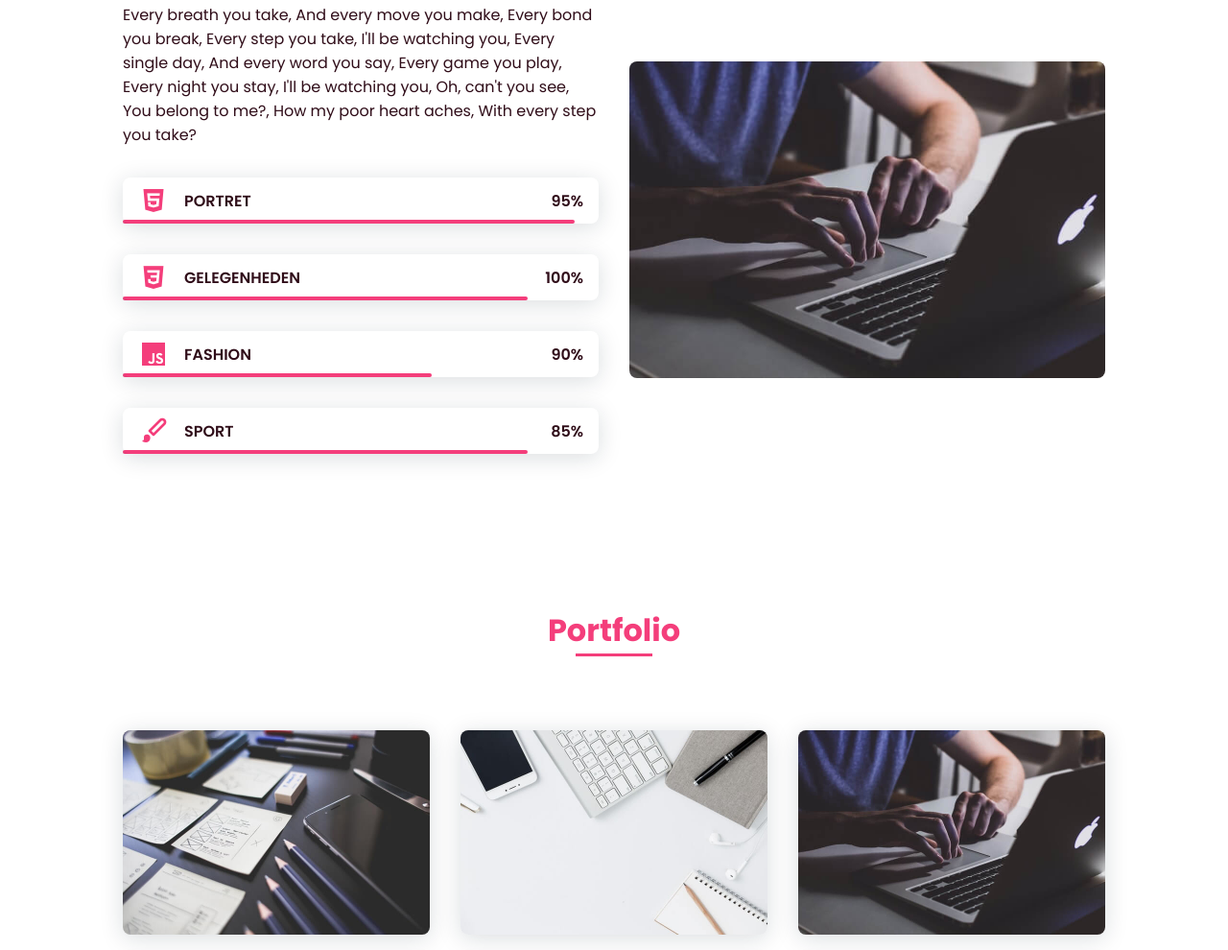
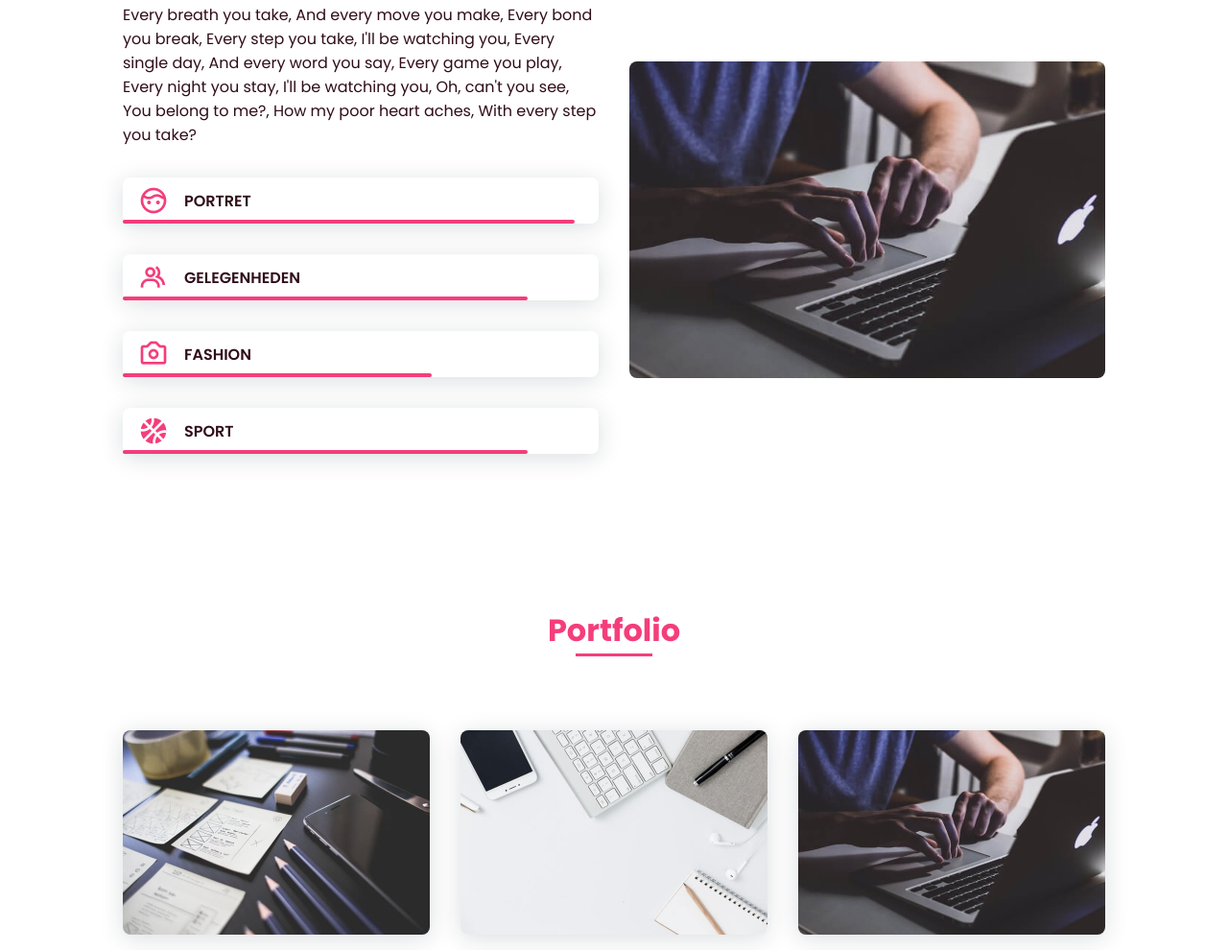
Before and after one commit to R3lax3dwebsites/Fotografie, a plain HTML site: page index.html in a window 1280 px wide. Shown: the part 1565-2555 px from the top of the page at 96% size. Drawn offline with nearby package versions, Linux system fonts and the light colour scheme.

Commit message:
Add files via upload

```diff
--- a/index.html
+++ b/index.html
@@ -89,51 +89,47 @@
                         <p class="skills__text">Every breath you take, And every move you make, Every bond you break, Every step you take, I'll be watching you, Every single day, And every word you say, Every game you play, Every night you stay, I'll be watching you, Oh, can't you see, You belong to me?, How my poor heart aches, With every step you take?</p>
                         <div class="skills__data">
                             <div class="skills__names">
-                                <i class='bx bxl-html5 skills__icon'></i>
+
+                                <i class='bx bx-face skills__icon'></i>
                                 <span class="skills__name">PORTRET</span>
                             </div>
                             <div class="skills__bar skills__html">
 
                             </div>
-                            <div>
-                                <span class="skills__percentage">95%</span>
-                            </div>
+
                         </div>
                         <div class="skills__data">
                             <div class="skills__names">
-                                <i class='bx bxl-css3 skills__icon'></i>
+
+                                <i class='bx bx-group skills__icon'></i>
                                 <span class="skills__name">GELEGENHEDEN</span>
                             </div>
                             <div class="skills__bar skills__css">
 
                             </div>
-                            <div>
-                                <span class="skills__percentage">100%</span>
-                            </div>
+
                         </div>
                         <div class="skills__data">
                             <div class="skills__names">
-                                <i class='bx bxl-javascript skills__icon' ></i>
+
+                                <i class='bx bx-camera skills__icon'></i>
                                 <span class="skills__name">FASHION</span>
                             </div>
                             <div class="skills__bar skills__js">
 
                             </div>
-                            <div>
-                                <span class="skills__percentage">90%</span>
-                            </div>
+
                         </div>
                         <div class="skills__data">
                             <div class="skills__names">
-                                <i class='bx bxs-paint skills__icon'></i>
+
+                                <i class='bx bxs-basketball skills__icon' ></i>
                                 <span class="skills__name">SPORT</span>
                             </div>
                             <div class="skills__bar skills__ux">
 
                             </div>
-                            <div>
-                                <span class="skills__percentage">85%</span>
-                            </div>
+
                         </div>
                     </div>
 
```
